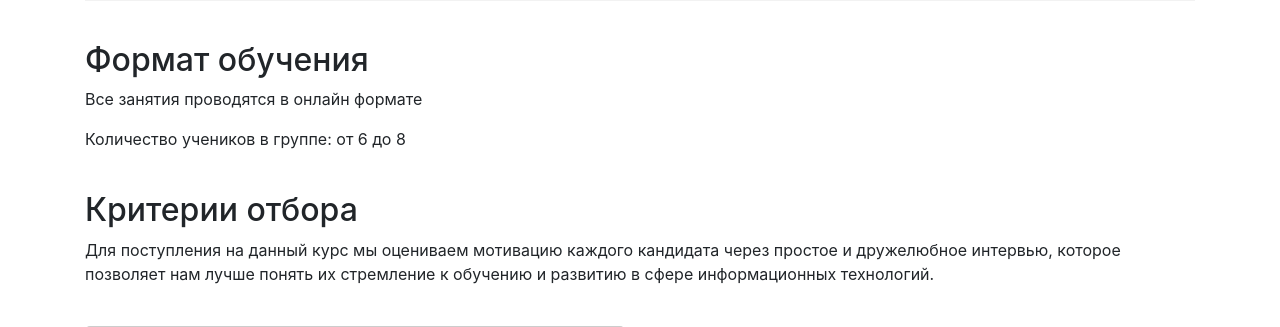
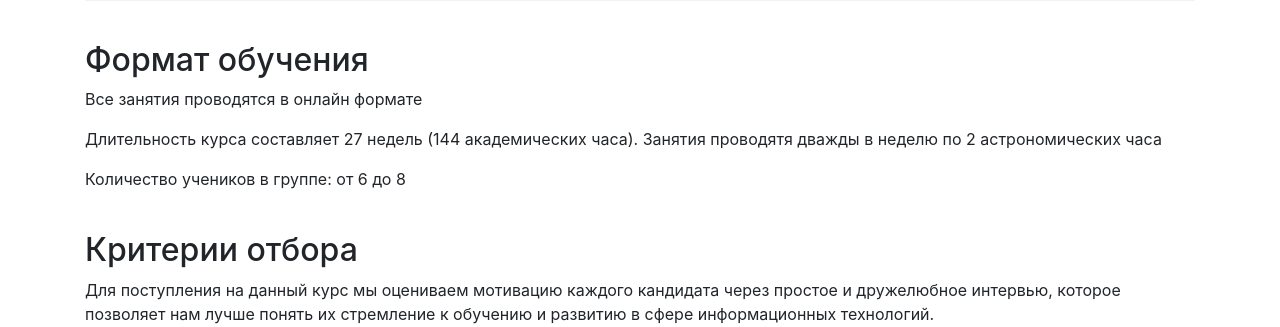
Before and after one commit to semyonnakrokhin/pycodex, a Django app: page /courses/1/ in a window 1280 px wide. Shown: the part 2166-2493 px from the top of the page. Run offline with Django 4.2, Linux system fonts and the light colour scheme; some libraries are stand-ins or nearby versions.

Commit message:
add duration for courses

```diff
--- a/pycodex/templates/info/course1.html
+++ b/pycodex/templates/info/course1.html
@@ -134,6 +134,7 @@
 <div class="container">
   <h2>Формат обучения</h2>
   <p>Все занятия проводятся в онлайн формате</p>
+  <p>Длительность курса составляет 27 недель (144 академических часа). Занятия проводятя дважды в неделю по 2 астрономических часа</p>
   <p>Количество учеников в группе: от 6 до 8</p>
 </div>
 
--- a/pycodex/templates/info/course2.html
+++ b/pycodex/templates/info/course2.html
@@ -296,6 +296,7 @@
 <div class="container">
   <h2>Формат обучения</h2>
   <p>Все занятия проводятся в онлайн формате</p>
+  <p>Длительность курса составляет 27 недель (144 академических часа). Занятия проводятя дважды в неделю по 2 астрономических часа</p>
   <p>Количество учеников в группе: от 6 до 8</p>
 </div>
 
```
